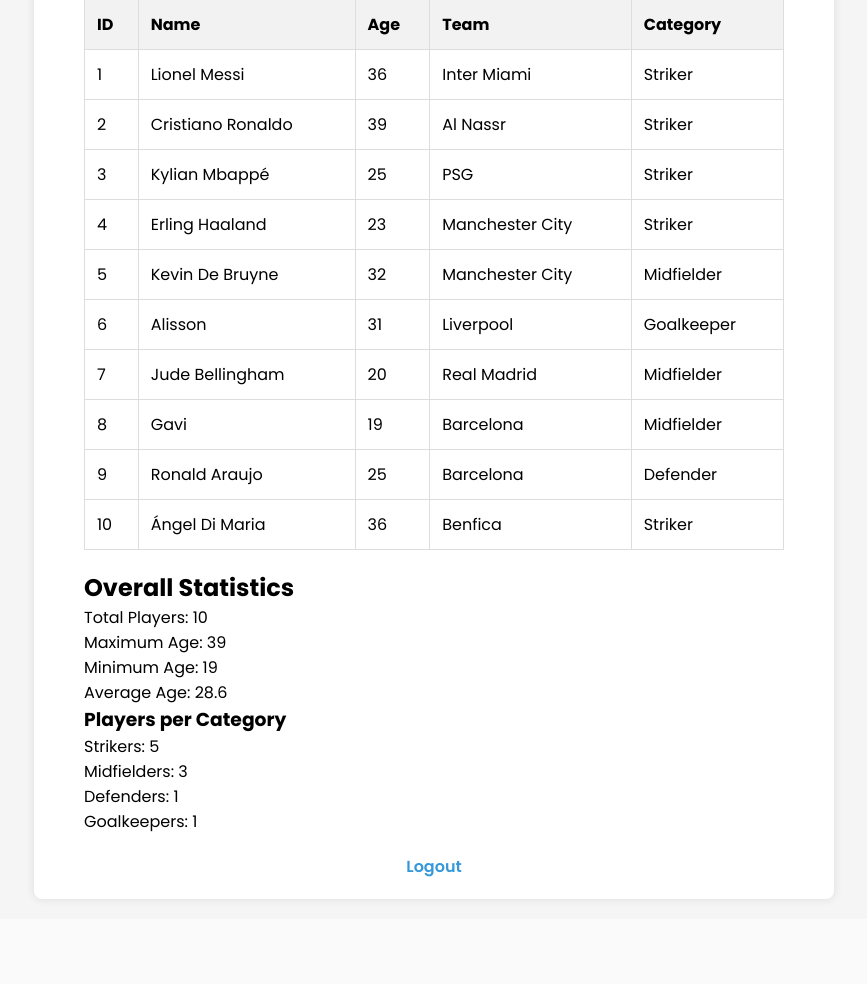
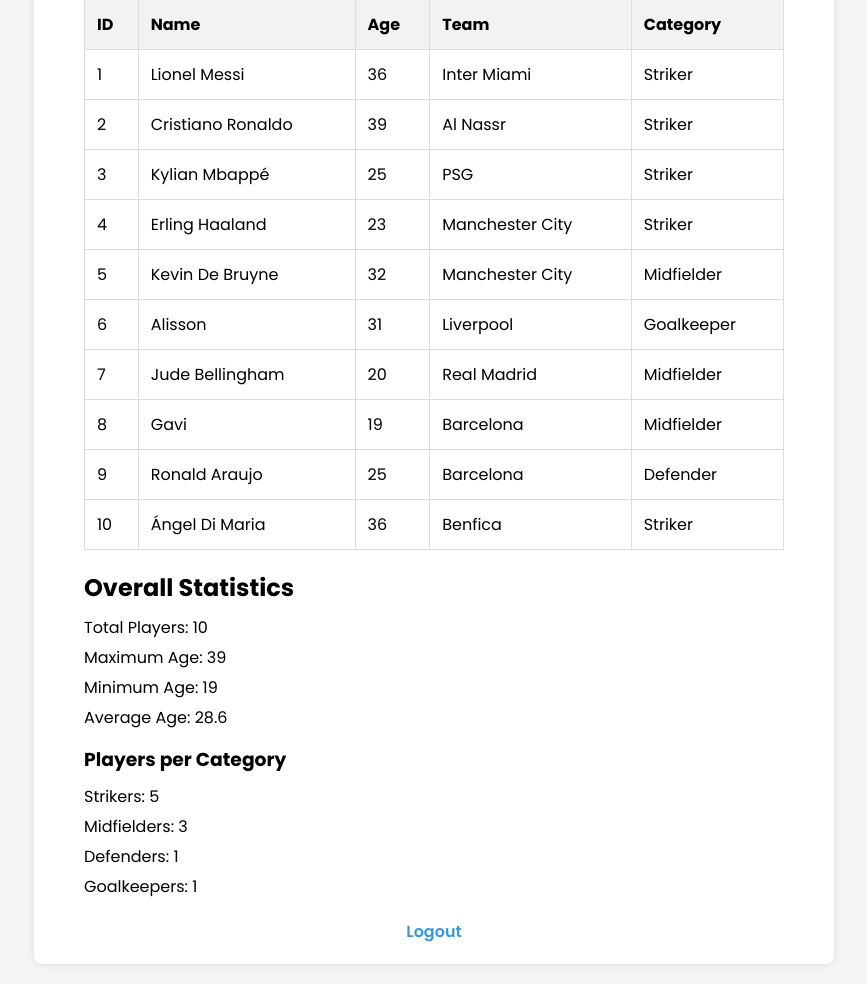
Before and after one commit to lobYno/repozitar, a PHP site: page /welcome.php in a window 1280 px wide. Shown: the part 178-1162 px from the top of the page, without its empty margins (206-1073 px from the left). Before the commit the page ends 1079 px from the top, so only its background shows below. Run offline with PHP 8.4, Linux system fonts and the light colour scheme; a user stored in the database is signed in; data comes from the database, SQL or seed files in the repository.

Commit message:
Update welcome.css

```diff
--- a/welcome.css
+++ b/welcome.css
@@ -80,7 +80,6 @@ h1 {
     background-color: #45a049;
 }
 
-
 table {
     width: 100%;
     border-collapse: collapse;
@@ -101,6 +100,22 @@ table th {
     overflow-x: auto;
 }
 
+.statistics {
+    margin-bottom: 20px;
+}
+
+.statistics h2, .statistics h3 {
+    margin-bottom: 10px;
+}
+
+.statistics h3 {
+    margin-top: 15px;
+}
+
+.statistics p {
+    margin-bottom: 5px;
+}
+
 .logout-link {
     text-align: center;
     margin-top: 20px;
```
